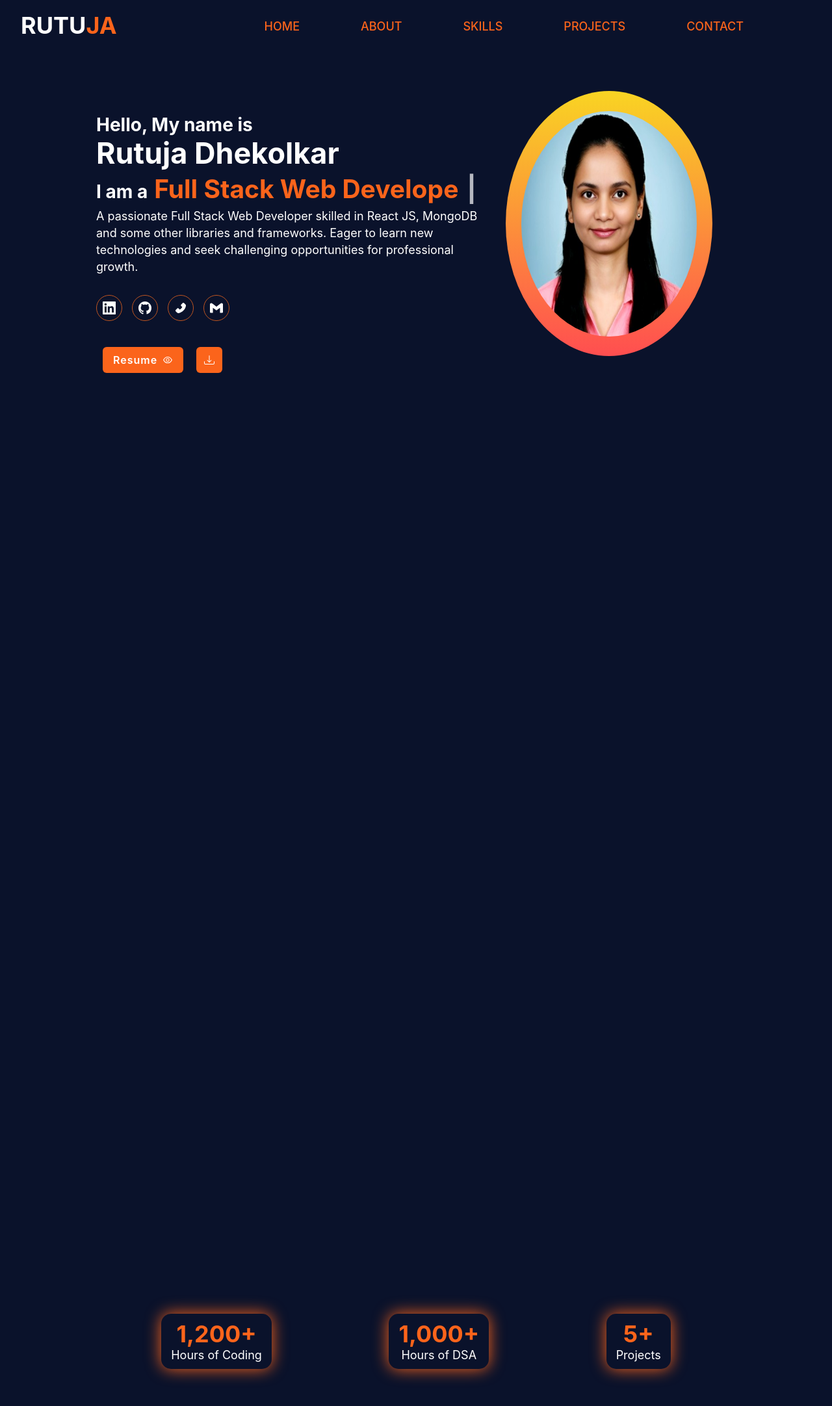
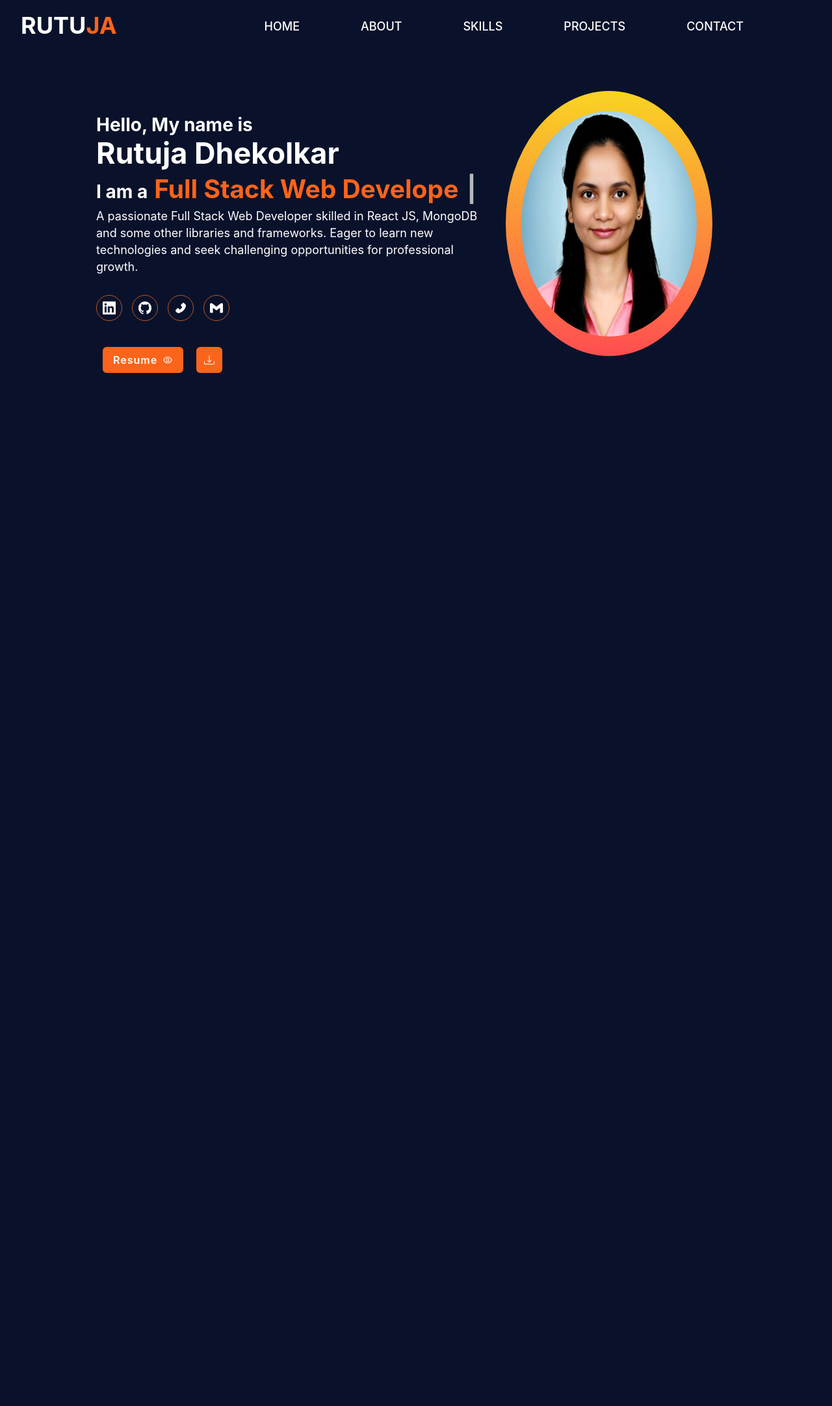
Before and after one commit to Rutu-11/My_Portfolio, a React (Create React App) app: page / in a window 1280 px wide. Shown: the top 2164 px of the page at 65% size. Built offline with nearby package versions, Linux system fonts and the light colour scheme.

Commit message:
done-media-queries2

```diff
--- a/src/App.css
+++ b/src/App.css
@@ -58,7 +58,7 @@
   margin: 0 2rem;
   padding: 20px 0;
   background-color:transparent;
-  color:var(--secondaryColor);
+  color:#fff;
   text-decoration: none;
 }
 .innerNavDiv div{
@@ -72,12 +72,12 @@
  .innerNavDiv>div:hover{
   border-radius:20px;
   box-shadow:0 0 24px #fb641b;
-  color: var(--textColor);
+  color:  #fb641b;
   transition: 800ms linear;
   transform: scale(1.1);
 }
 .innerNavDiv>div>a:hover{
-  color: var(--textColor);
+  color:  #fb641b;
   transition: 800ms linear;
   transform: scale(1.1);
 
@@ -115,6 +115,7 @@
     justify-content: center;
     flex-direction: column;
     gap: 1.5rem;
+    color:#eee;
     background-color:var(--mainColor);
     transition: 1s;
     transform: translateY(-100vh);
@@ -172,8 +173,8 @@
 }
 
 
-.innerNavDiv div a:active, .innerNavDiv div  a:focus{
-  color:var(--textColor);
+.innerNavDiv div a:active, .innerNavDiv div a:focus{
+  color: #fb641b;
 }
 
 
@@ -583,11 +584,12 @@ about-info ul li svg{
 }
 .my-record>div{
   box-shadow: 0 0 24px #fb641b;
-  padding: 10px 15px;
+  padding: 20px 30px;
   border-radius:15px;
 }
 .my-record>div h2{
   color:#fb641b;
+  margin-bottom: 5px;
 }
 .my-record>div p{
   font-size: 18px;
@@ -598,7 +600,7 @@ about-info ul li svg{
 .projects-container{
   position: relative;
   /* height: 100vh; */
-  margin-top: 40px;
+  margin-top: 50px;
   width: 100%;
   padding: 10px 10% ;
   text-align: center;
--- a/src/Components/About.jsx
+++ b/src/Components/About.jsx
@@ -26,7 +26,7 @@ function About() {
         <Box className="about-info" data-aos="zoom-in">
           <List spacing={3}>
             <Text>
-              Hii!, My name is <span>Rutuja Dhekolkar</span>, an inagural
+              Hii, My name is <span>Rutuja Dhekolkar</span>, an inagural
               beneficery of
               <span> Mithali Raj Scholarchip</span>, for exemplary performance at
               masai and I'm a motivated and enthusiastic{" "}
--- a/src/Components/Skills.jsx
+++ b/src/Components/Skills.jsx
@@ -169,13 +169,13 @@ function Skills() {
     </Flex>
 
       <Flex className="my-record">
-          <Box>
+          <Box data-aos="zoom-in">
             <Heading as={'h2'}>1,200+ <Text>Hours of Coding</Text> </Heading>
           </Box>
-          <Box>
+          <Box data-aos="zoom-in">
           <Heading as={'h2'}>1,000+ <Text>Hours of DSA</Text> </Heading>
           </Box>
-          <Box>
+          <Box data-aos="zoom-in">
           <Heading as={'h2'}>5+ <Text>Projects</Text> </Heading>
           </Box>
       </Flex>
```
Also changed, not shown: 15 other files (tests, documents, lock files or other folders).
